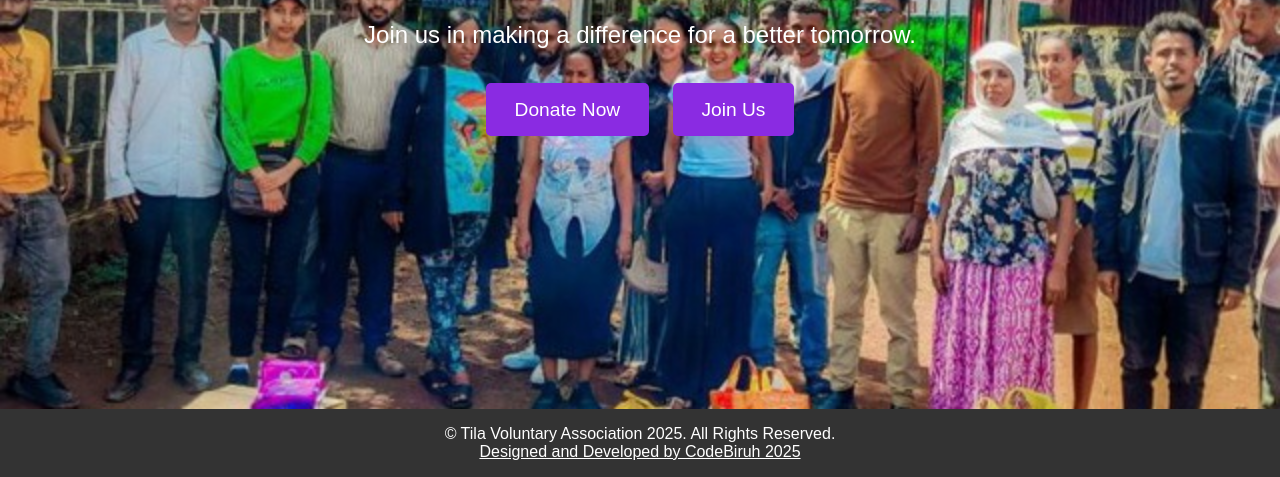
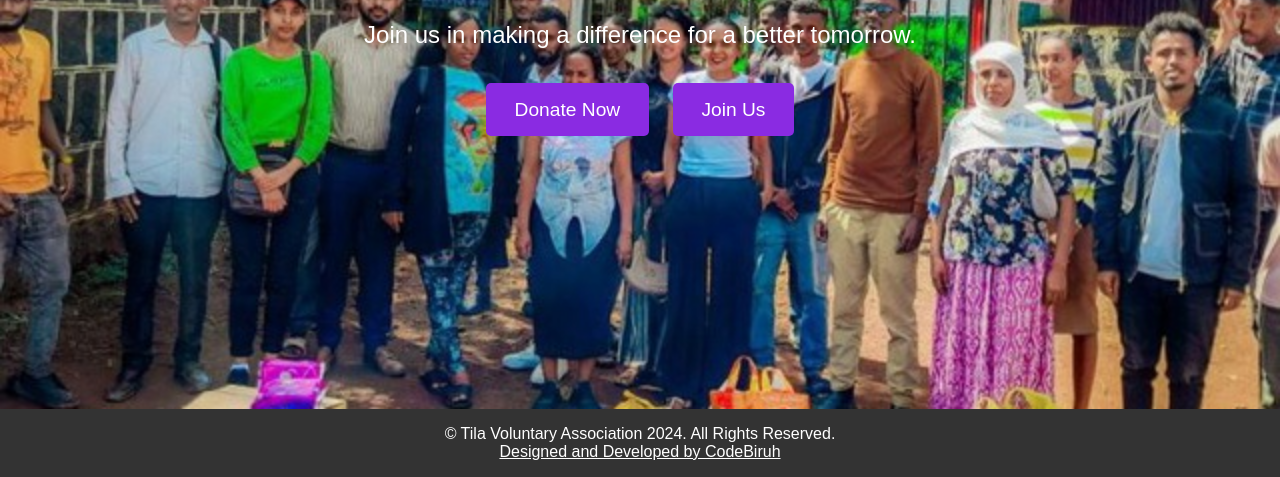
Before and after one commit to haile9-hash/tila-volunteer, a plain HTML site: page index.html in a window 1280 px wide. Shown: the part 391-868 px from the top of the page. Drawn offline with Linux system fonts and the light colour scheme.

Commit message:
Update index.html

```diff
--- a/index.html
+++ b/index.html
@@ -194,8 +194,8 @@
     </section>
 
     <footer>
-        <p>&copy; Tila Voluntary Association 2025. All Rights Reserved.</p>
-        <a href="https://t.me/codeBiruh"> Designed and Developed by CodeBiruh 2025</a>
+        <p>&copy; Tila Voluntary Association 2024. All Rights Reserved.</p>
+        <a href="https://t.me/codeBiruh"> Designed and Developed by CodeBiruh</a>
     </footer>
 
     <script>
```
